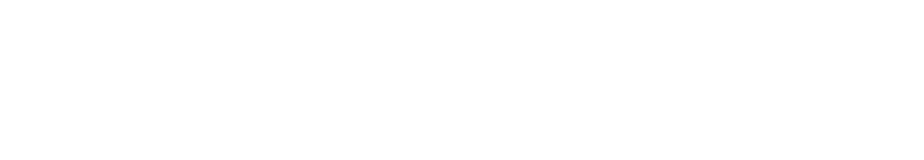
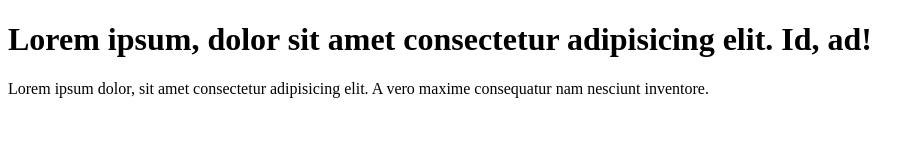
Before and after one commit to Elitedev2000/frontend-pro, a plain HTML site: page module-1/lesson-8/index.html in a window 1280 px wide. Shown: the whole page, without its empty margins (0-924 px from the left). Drawn offline with Linux system fonts and the light colour scheme.

Commit message:
added nodeName

```diff
--- a/module-1/lesson-8/index.html
+++ b/module-1/lesson-8/index.html
@@ -8,6 +8,9 @@
 </head>
 <body>
 
+    <h1 class="text">Lorem ipsum, dolor sit amet consectetur adipisicing elit. Id, ad!</h1>
+
+    <p class="text">Lorem ipsum dolor, sit amet consectetur adipisicing elit. A vero maxime consequatur nam nesciunt inventore.</p>
 
 
 
--- a/module-1/lesson-8/script.js
+++ b/module-1/lesson-8/script.js
@@ -1,3 +1,7 @@
 "use strict";
 
+let text = document.querySelectorAll(".text");
+
 // nodeName
+
+console.log(text);
```
